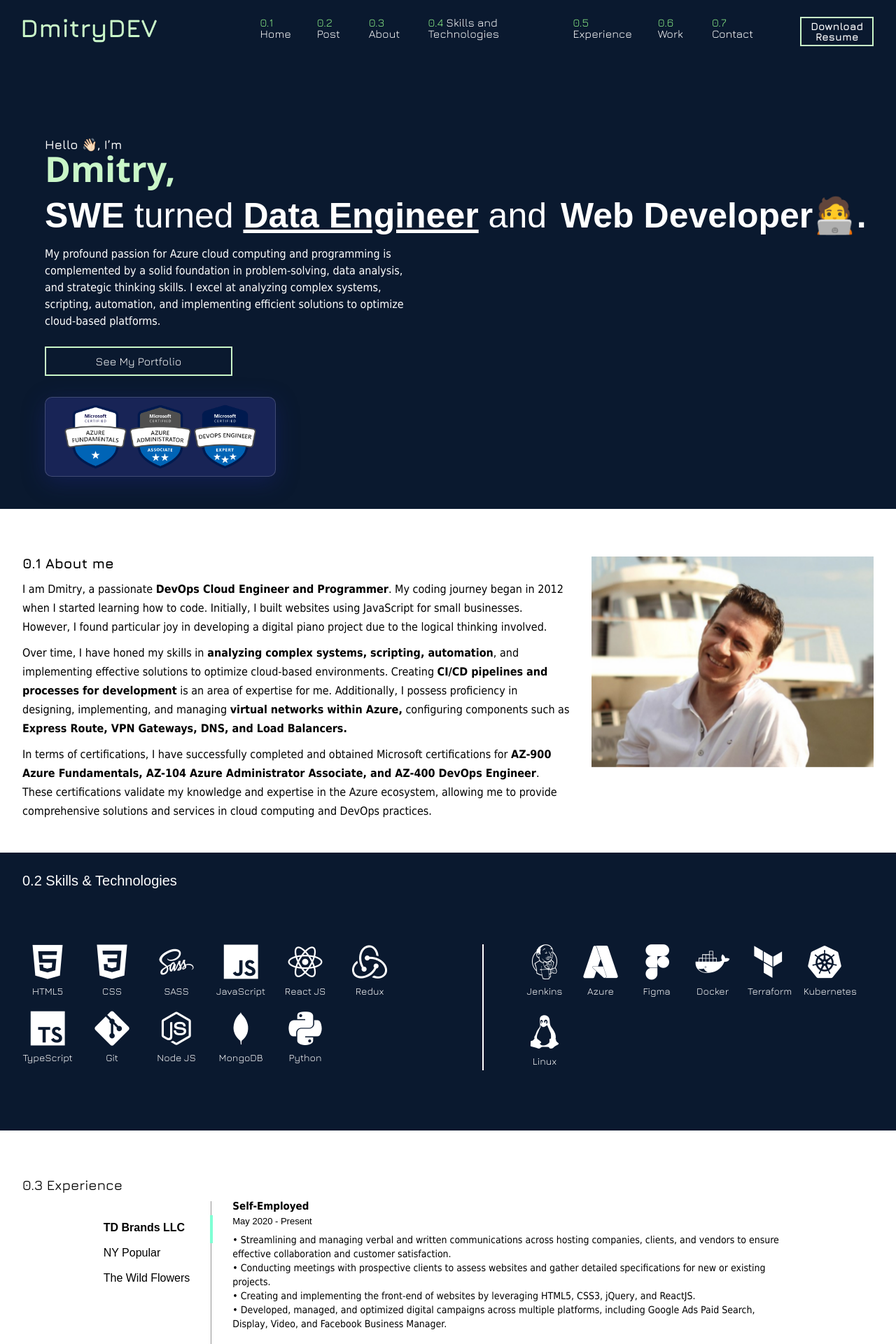
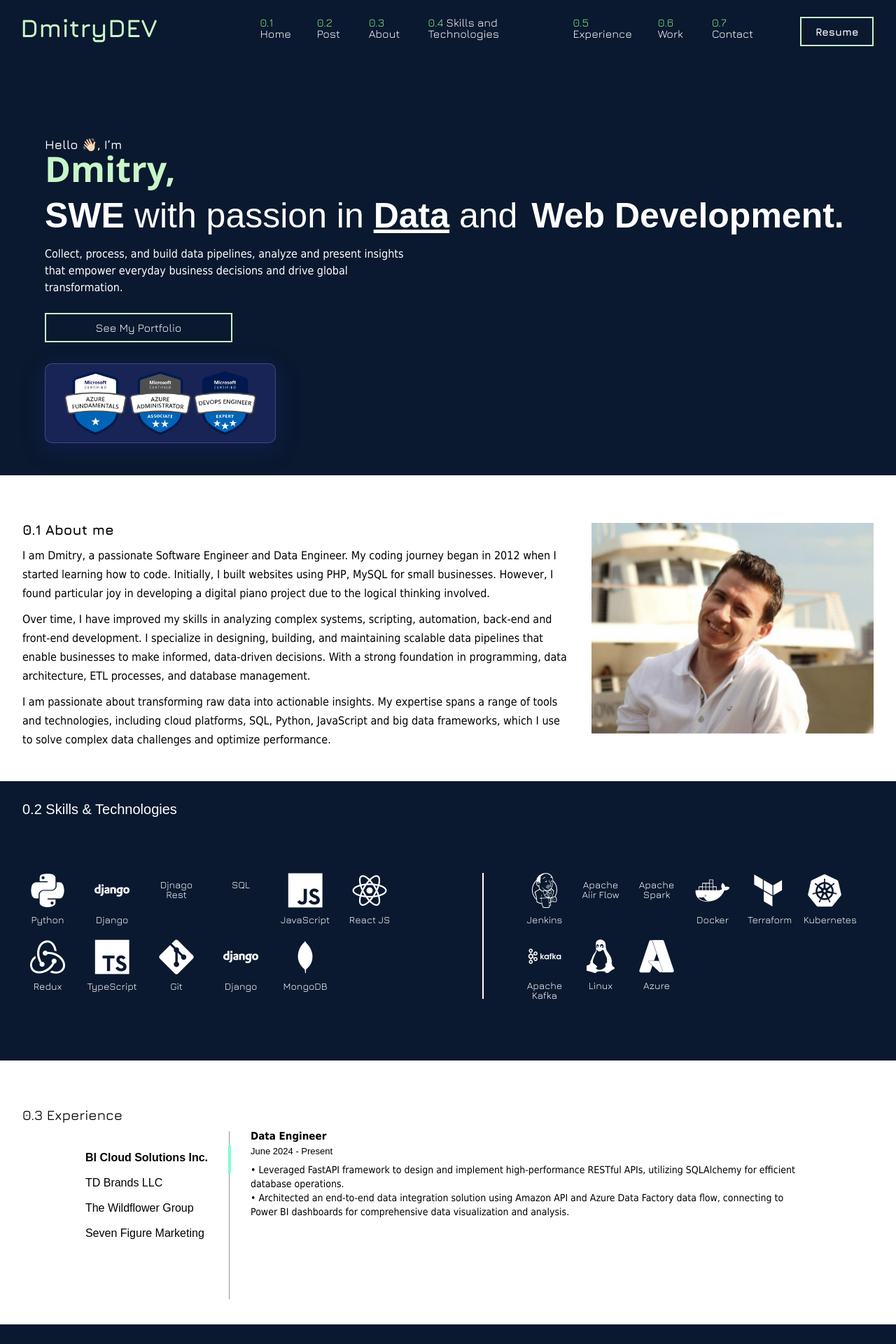
Before and after one commit to tdmitryny/portfolio_django, a Django app: page / in a window 1280 px wide; the page is wider, and only the part inside the window is pictured. Shown: the top 1920 px of that part at 70% size. Run offline with Django 5.2, Linux system fonts and the light colour scheme; data that the repository does not hold is empty.

Commit message:
final editis

```diff
--- a/templates/base.html
+++ b/templates/base.html
@@ -73,7 +73,7 @@
         </nav>
 
         <a class="btn__header" href="#" download="resume" target="__blank" rel="noreferrer">
-            <p>Download Resume</p>
+            <p>Resume</p>
          </a>
          <div class="drop_menu"><span></span></div>
     </header>
--- a/templates/home.html
+++ b/templates/home.html
@@ -10,19 +10,19 @@
         <div class="hero__inner">
             <span class="hero__welcome">Hello 👋🏻, I’m </span>
             <h2 class='hero__name'>Dmitry,</h2>
-                    <p class='hero__do'><span>SWE</span> turned <span class='hero__underline'>Data Engineer</span> and
+                    <p class='hero__do'><span>SWE</span> with passion in <span class='hero__underline'>Data</span> and
                     <span class='container-flip'>
-                        <span class='flip flip-optimizer'>Data Analyst📊.</span>
-                        <span class='flip flip-designer'>UX/UI Designer🧑‍🎨.</span>
-                        <span class='flip flip-analytics'>Web Developer🧑‍💻.</span>
-                        <span class='flip flip-optimizer'>Digital Marketer📊.</span>
+                        <span class='flip flip-optimizer'>Software Development📊.</span>
+                        <span class='flip flip-designer'>UX/UI Designing🧑‍🎨.</span>
+                        <span class='flip flip-analytics'>Web Development.</span>
+                        <span class='flip flip-optimizer'>Digital Marketing📊.</span>
                         <span class="flip flip-kayking">Kayaking🛶.</span>
-                        <span class="flip flip-booknerd">Book Nerd 📚.</span>
-                        <span class="flip flip-car">Porsche Enthusiast 🏎💨.</span>
-                        <span class="flip flip-catdad">Cat Dad. 🐈</span>
+                        <span class="flip flip-booknerd">Books📚.</span>
+                        <span class="flip flip-car">Porsche🏎💨.</span>
+                        <span class="flip flip-catdad">Yachting🛥️.</span>
                     </span>
                     </p>
-                <p class='hero__about'>My profound passion for Azure cloud computing and programming is complemented by a solid foundation in problem-solving, data analysis, and strategic thinking skills. I excel at analyzing complex systems, scripting, automation, and implementing efficient solutions to optimize cloud-based platforms. </p>
+                <p class='hero__about'>Collect, process, and build data pipelines, analyze and present insights that empower everyday business decisions and drive global transformation. </p>
                 <a class='hero__btn' href="#work">See My Portfolio</a>
                 <div class='cert'>
                     <img class='cert__img' src="{% static "images/az900.png" %}" alt="az900" />
@@ -39,23 +39,25 @@
                 <h2 class='about__title'>0.1 About me</h2>
                 <div class='about__paras'>
                     <p class='about__para-bottom'>
-                    I am Dmitry, a passionate <b>DevOps Cloud Engineer and Programmer</b>. My coding
-                    journey began in 2012 when I started learning how to code. Initially, I built
-                    websites using JavaScript for small businesses. However, I found particular joy
-                    in developing a digital piano project due to the logical thinking involved.
+                    I am Dmitry, a passionate Software Engineer and Data Engineer.
+                     My coding journey began in 2012 when I started learning how to code.
+                     Initially, I built websites using PHP, MySQL for small businesses.
+                     However, I found particular joy in developing a digital piano project due
+                     to the logical thinking involved.
                     </p>
                     <p class='about__para-bottom'>
-                    Over time, I have honed my skills in<b> analyzing complex systems, scripting, automation</b>,
-                    and implementing effective solutions to optimize cloud-based environments. Creating
-                    <b> CI/CD pipelines and processes for development</b> is an area of expertise for me. Additionally,
-                    I possess proficiency in designing, implementing, and managing <b>virtual networks within Azure,</b>
-                    configuring components such as <b>Express Route, VPN Gateways, DNS, and Load Balancers.</b>
+                    Over time, I have improved my skills in analyzing complex systems,
+                    scripting, automation, back-end and front-end development.
+                    I specialize in designing, building, and maintaining scalable
+                    data pipelines that enable businesses to make informed,
+                    data-driven decisions. With a strong foundation in programming,
+                    data architecture, ETL processes, and database management.
                     </p>
                     <p class='about__para-bottom'>
-                    In terms of certifications, I have successfully completed and obtained Microsoft certifications
-                    for <b>AZ-900 Azure Fundamentals, AZ-104 Azure Administrator Associate, and AZ-400 DevOps Engineer</b>.
-                    These certifications validate my knowledge and expertise in the Azure ecosystem, allowing me to provide
-                    comprehensive solutions and services in cloud computing and DevOps practices.
+                    I am passionate about transforming raw data into actionable insights.
+                     My expertise spans a range of tools and technologies, including cloud
+                     platforms, SQL, Python, JavaScript and big data frameworks, which I
+                     use to solve complex data challenges and optimize performance.
                     </p>
                 </div>
             </div>
@@ -79,16 +81,20 @@
     <div class='skill__all'>
     <div class='skills__tech'>
         <div class='devicon--box'>
-            <i class="devicon devicon-html5-plain"></i>
-            <p>HTML5</p>
+            <i class="devicon devicon-python-plain"></i>
+            <p>Python</p>
         </div>
         <div class='devicon--box'>
-        <i class="devicon devicon-css3-plain"></i>
-            <p>CSS</p>
+            <i class="devicon devicon-django-plain-wordmark"></i>
+            <p>Django</p>
         </div>
         <div class='devicon--box'>
-        <i class="devicon devicon-sass-original"></i>
-            <p>SASS</p>
+        <i class="devicon devicon-djangorest-plain"></i>
+            <p>Djnago Rest</p>
+        </div>
+        <div class='devicon--box'>
+        <i class="devicon devicon-azuresqldatabase-plain"></i>
+            <p>SQL</p>
         </div>
         <div class='devicon--box'>
         <i class="devicon devicon-javascript-plain"></i>
@@ -111,17 +117,14 @@
             <p>Git</p>
         </div>
         <div class='devicon--box'>
-        <i class="devicon devicon-nodejs-plain"></i>
-            <p>Node JS</p>
+        <i class="devicon devicon-django-plain-wordmark"></i>
+            <p>Django</p>
         </div>
         <div class='devicon--box'>
         <i class="devicon devicon-mongodb-plain"></i>
             <p>MongoDB</p>
         </div>
-        <div class='devicon--box'>
-        <i class="devicon devicon-python-plain"></i>
-            <p>Python</p>
-        </div>
+
     </div>
     <div class='ver-line'></div>
     <div class='skills__add'>
@@ -130,13 +133,15 @@
             <p>Jenkins</p>
         </div>
         <div class='devicon--box'>
-            <i class="devicon devicon-azure-plain"></i>
-            <p>Azure</p>
+            <i class="devicon devicon-apacheairflow-plain"></i>
+            <p>Apache Aiir Flow</p>
         </div>
         <div class='devicon--box'>
-            <i class="devicon devicon-figma-plain"></i>
-            <p>Figma</p>
+            <i class="devicon devicon-apachespark-plain-wordmark"></i>
+            <p>Apache Spark</p>
         </div>
+
+
         <div class='devicon--box'>
             <i class="devicon devicon-docker-plain"></i>
             <p>Docker</p>
@@ -150,8 +155,16 @@
             <p>Kubernetes</p>
         </div>
         <div class='devicon--box'>
+            <i class="devicon devicon-apachekafka-original-wordmark"></i>
+            <p>Apache Kafka</p>
+        </div>
+        <div class='devicon--box'>
             <i class="devicon devicon-linux-plain"></i>
             <p>Linux</p>
+        </div>
+        <div class='devicon--box'>
+            <i class="devicon devicon-azure-plain"></i>
+            <p>Azure</p>
         </div>
 
 
@@ -169,11 +182,10 @@
       <div class='exp__jobs'>
         <div class='exp__comp'>
 
-            <div class="exp__company active--tab">TD Brands LLC</div>
-
-            <div class="exp__company">NY Popular</div>
-
-            <div class="exp__company">The Wild Flowers</div>
+            <div class="exp__company active--tab">BI Cloud Solutions Inc.</div>
+            <div class="exp__company">TD Brands LLC</div>
+            <div class="exp__company">The Wildflower Group</div>
+            <div class="exp__company">Seven Figure Marketing</div>
 
         </div>
 
@@ -182,41 +194,47 @@
 
         <div class='jobs'>
                <div class="exp__des active--content">
-                <p class='exp__job--name'> Self-Employed</p>
-                  <small class='exp__year'>May 2020 - Present</small>
+                <p class='exp__job--name'>Data Engineer</p>
+                  <small class='exp__year'>June 2024 - Present</small>
                   <p class='exp__about'>
 
-                  • Streamlining and managing verbal and written communications across hosting companies, clients, and vendors to
-                 ensure effective collaboration and customer satisfaction.<br/>
-• Conducting meetings with prospective clients to assess websites and gather detailed specifications for new or
-existing projects.<br/>
-• Creating and implementing the front-end of websites by leveraging HTML5, CSS3, jQuery, and ReactJS.<br/>
-• Developed, managed, and optimized digital campaigns across multiple platforms, including Google Ads Paid
-Search, Display, Video, and Facebook Business Manager.  <br/>
+                  • Leveraged FastAPI framework to design and implement high-performance
+                  RESTful APIs, utilizing SQLAlchemy for efficient database operations.<br/>
+• Architected an end-to-end data integration solution using Amazon API
+and Azure Data Factory data flow, connecting to Power BI dashboards for
+comprehensive data visualization and analysis.<br/>
 
                  </p>
             </div>
             <div class="exp__des job--none">
-                <p class='exp__job--name'>Full-Stack Digital Marketing </p>
-                <small class='exp__year'>May 2017 - May 2023</small>
+                <p class='exp__job--name'>Software Engineer</p>
+                <small class='exp__year'>May 2022 - December 2023</small>
                 <p class='exp__about'>
-                • Designing, developing, and testing the web application by using the HTML5, CSS3, Bootstrap, React JS and
-Redux.<br/>
-• Developed and managed Amazon Sponsored Ads Campaigns with monthly budget $100.000+ and generated
-$600.000+ with 16% ACoS.<br/>
-• Collaborated with team to quickly resolve customer complaints with appropriate action.<br/>
+                • Dramatically improved large basket (300+ items) loading speed by
+                approximately 80%, reducing the time from 10 seconds to just 1.8 seconds.
+                This optimization resulted in a 38% decrease in payment processing time,
+                enhancing user satisfaction and increasing conversion rates.<br/>
                 </p>
             </div>
             <div class="exp__des job--none">
-                <p class='exp__job--name'>Front-end Developer </p>
-                <small class='exp__year'>January 2023 - March 2023</small>
+                <p class='exp__job--name'>Software Engineer</p>
+                <small class='exp__year'>January 2020 - May 2022</small>
                 <p class='exp__about'>
-                • Developed and testing Shopify theme by using Liquid, Javascript, CSS, React Js.<br/>
-                • Improved user experience and website speed by 25%, increased website traffic by 15%.<br/>
-                • Managed paid digital marketing campaigns across Google ads, Google Shopping, Meta ads.<br/>
-                • Debugging existing websites to increase performance, reducing overall load time.<br/>
-                • Deploying finished website to hosting using FTP port number 21.<br/>
-                • Setting up and managing DNS (Domain Name System) configurations.<br/>
+                • Architected a reusable Azure CI/CD template, adopted by 15+ projects,
+                incorporating automated triggers for streamlined development workflows.<br/>
+                • Successfully migrated infrastructure from in-house servers to cloud, resulting
+                in a 4x increase in system throughput (from 250K to 1M notifications/day).<br/>
+                </p>
+            </div>
+
+            <div class="exp__des job--none">
+                <p class='exp__job--name'>Data Engineer</p>
+                <small class='exp__year'>January 2018 - November 2019</small>
+                <p class='exp__about'>
+                • Orchestrated complex data workflows using Apache Airflow, streamlining ETL
+                processes and improving data pipeline efficiency by 30%.<br/>
+• Developed Python scripts with pandas for data cleaning, transformation, and
+analysis, reducing data preparation time by 40%.<br/>
                 </p>
             </div>
 
```
